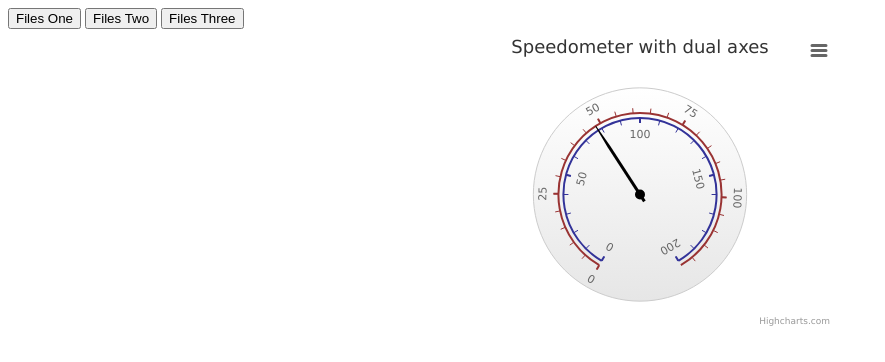
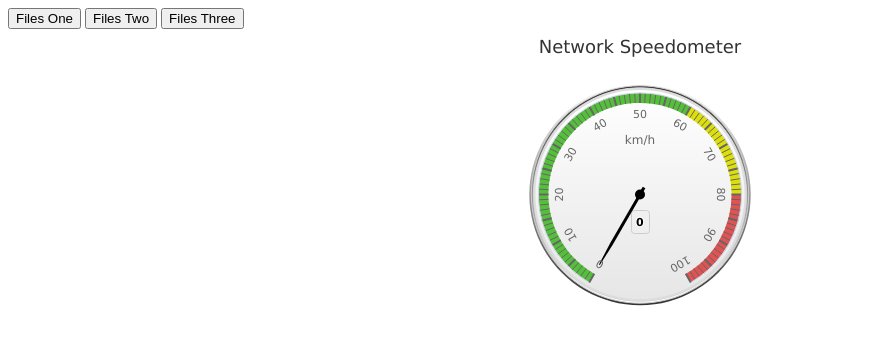
Before and after one commit to Madhuka/bandwidth-monitor-app, a website: page new.html in a window 1280 px wide. Shown: the whole page, without its empty margins (0-885 px from the left). Drawn offline with nearby package versions, Linux system fonts and the light colour scheme.

Commit message:
Adding single axis speedometer

```diff
--- a/new.html
+++ b/new.html
@@ -10,12 +10,11 @@
 
     <script type="text/javascript">
         $(function() {
-            var chart = new Highcharts.Chart({
+
+            $('#container').highcharts({
 
                     chart: {
-                        renderTo: 'container',
                         type: 'gauge',
-                        alignTicks: false,
                         plotBackgroundColor: null,
                         plotBackgroundImage: null,
                         plotBorderWidth: 0,
@@ -23,58 +22,19 @@
                     },
 
                     title: {
-                        text: 'Speedometer with dual axes'
+                        text: 'Network Speedometer'
+                    },
+                    credits: {
+                        enabled: false
+                    },
+                    exporting: {
+                        enabled: false
                     },
 
                     pane: {
                         startAngle: -150,
-                        endAngle: 150
-                    },
-
-                    yAxis: [{
-                        min: 0,
-                        max: 200,
-                        lineColor: '#339',
-                        tickColor: '#339',
-                        minorTickColor: '#339',
-                        offset: -25,
-                        lineWidth: 2,
-                        labels: {
-                            distance: -20,
-                            rotation: 'auto'
-                        },
-                        tickLength: 5,
-                        minorTickLength: 5,
-                        endOnTick: false
-                    }, {
-                        min: 0,
-                        max: 124,
-                        tickPosition: 'outside',
-                        lineColor: '#933',
-                        lineWidth: 2,
-                        minorTickPosition: 'outside',
-                        tickColor: '#933',
-                        minorTickColor: '#933',
-                        tickLength: 5,
-                        minorTickLength: 5,
-                        labels: {
-                            distance: 12,
-                            rotation: 'auto'
-                        },
-                        offset: -20,
-                        endOnTick: false
-                    }],
-
-                    series: [{
-                        name: 'Speed',
-                        data: [80],
-                        dataLabels: {
-                            formatter: function() {
-                                var kmh = this.y,
-                                    mph = Math.round(kmh * 0.621);
-                                return '<span style="color:#339">' + kmh + ' km/h</span><br/>' +
-                                    '<span style="color:#933">' + mph + ' mph</span>';
-                            },
+                        endAngle: 150,
+                        background: [{
                             backgroundColor: {
                                 linearGradient: {
                                     x1: 0,
@@ -83,32 +43,87 @@
                                     y2: 1
                                 },
                                 stops: [
-                                    [0, '#DDD'],
+                                    [0, '#FFF'],
+                                    [1, '#333']
+                                ]
+                            },
+                            borderWidth: 0,
+                            outerRadius: '109%'
+                        }, {
+                            backgroundColor: {
+                                linearGradient: {
+                                    x1: 0,
+                                    y1: 0,
+                                    x2: 0,
+                                    y2: 1
+                                },
+                                stops: [
+                                    [0, '#333'],
                                     [1, '#FFF']
                                 ]
-                            }
+                            },
+                            borderWidth: 1,
+                            outerRadius: '107%'
+                        }, {
+                            // default background
+                        }, {
+                            backgroundColor: '#DDD',
+                            borderWidth: 0,
+                            outerRadius: '105%',
+                            innerRadius: '103%'
+                        }]
+                    },
+
+                    // the value axis
+                    yAxis: {
+                        min: 0,
+                        max: 100,
+
+                        minorTickInterval: 'auto',
+                        minorTickWidth: 1,
+                        minorTickLength: 10,
+                        minorTickPosition: 'inside',
+                        minorTickColor: '#666',
+
+                        tickPixelInterval: 30,
+                        tickWidth: 2,
+                        tickPosition: 'inside',
+                        tickLength: 10,
+                        tickColor: '#666',
+                        labels: {
+                            step: 2,
+                            rotation: 'auto'
                         },
+                        title: {
+                            text: 'km/h'
+                        },
+                        plotBands: [{
+                            from: 0,
+                            to: 60,
+                            color: '#55BF3B' // green
+                        }, {
+                            from: 60,
+                            to: 80,
+                            color: '#DDDF0D' // yellow
+                        }, {
+                            from: 80,
+                            to: 100,
+                            color: '#DF5353' // red
+                        }]
+                    },
+
+                    series: [{
+                        name: 'NetworkSpeed',
+                        data: [0],
                         tooltip: {
-                            valueSuffix: ' km/h'
+                            valueSuffix: ' MB/s'
                         }
                     }]
 
                 },
-                // Add some life
+                // Add speedometer to life
                 function(chart) {
-                    setInterval(function() {
-                        var point = chart.series[0].points[0],
-                            newVal, inc = Math.round((Math.random() - 0.5) * 20);
-
-                        newVal = point.y + inc;
-                        if (newVal < 0 || newVal > 200) {
-                            newVal = point.y - inc;
-                        }
-
-                        point.update(newVal);
-
-                    }, 3000);
-
+                    if (!chart.renderer.forExport) {}
                 });
         });
 
@@ -117,6 +132,7 @@
             var xhr = new XMLHttpRequest();
             xhr.addEventListener("progress", updateProgress);
             xhr.addEventListener("load", transferComplete);
+            var startTime = new Date().getTime();
             xhr.open('GET', './' + filename, true);
             console.log("Speed By Megabyte Per Second");
 
@@ -133,20 +149,23 @@
             }
 
             function printRecord(loaded, total, duration) {
-                speed = (loaded / (1048576)) / (duration / 1000);
-                console.log(loaded + ' bytes | ' + total + ' bytes | ' + Math.round((loaded / total) * 100) + '% Downloaded | ' + speed + ' MB/s| ');
+                if (duration > 0) {
+                    speed = (loaded / (1048576)) / (duration / 1000);
+                    console.log(loaded + ' bytes | ' + total + ' bytes | ' + Math.round((loaded / total) * 100) + '% Downloaded | ' + speed + ' MB/s| ');
 
-                chart = $('#container').highcharts();
-                point = chart.series[0].points[0];
-                point.update(Math.round(speed * 100) / 100);
-
+                    chart = $('#container').highcharts();
+                    point = chart.series[0].points[0];
+                    point.update(Math.round(speed * 100) / 100);
+                } else {
+                    //starting phase
+                }
 
             }
 
             function transferComplete(evt) {
                 console.log("The transfer is complete.");
             }
-            var startTime = new Date().getTime();
+
             xhr.send();
         };
     </script>
```
